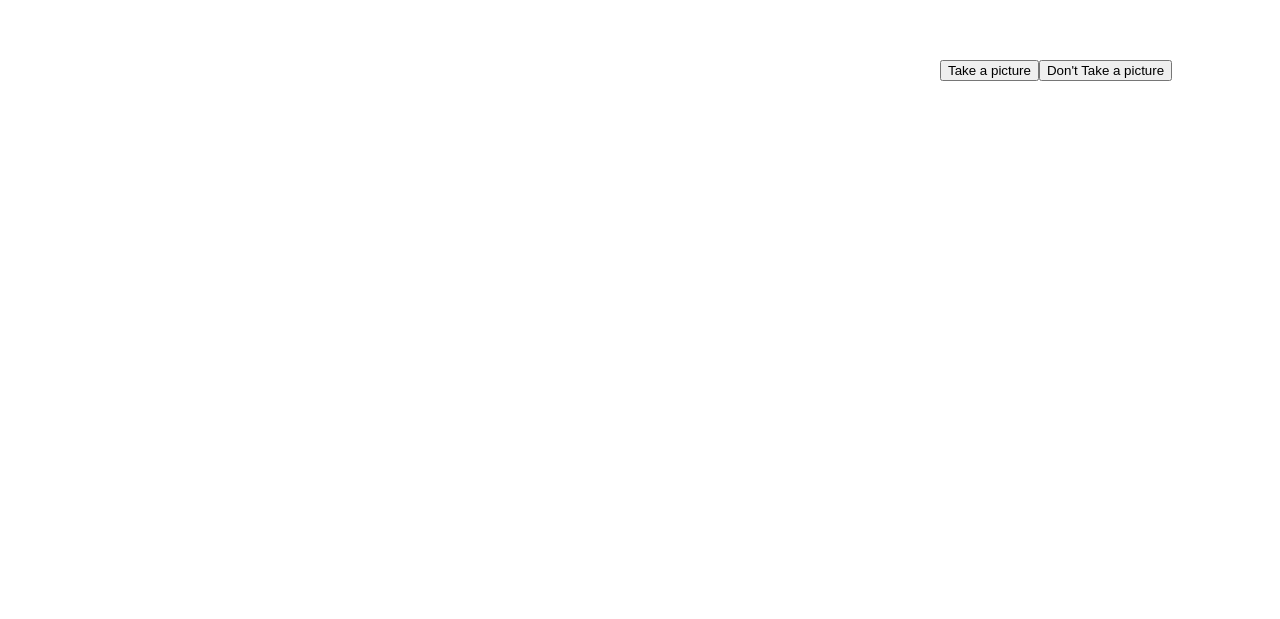
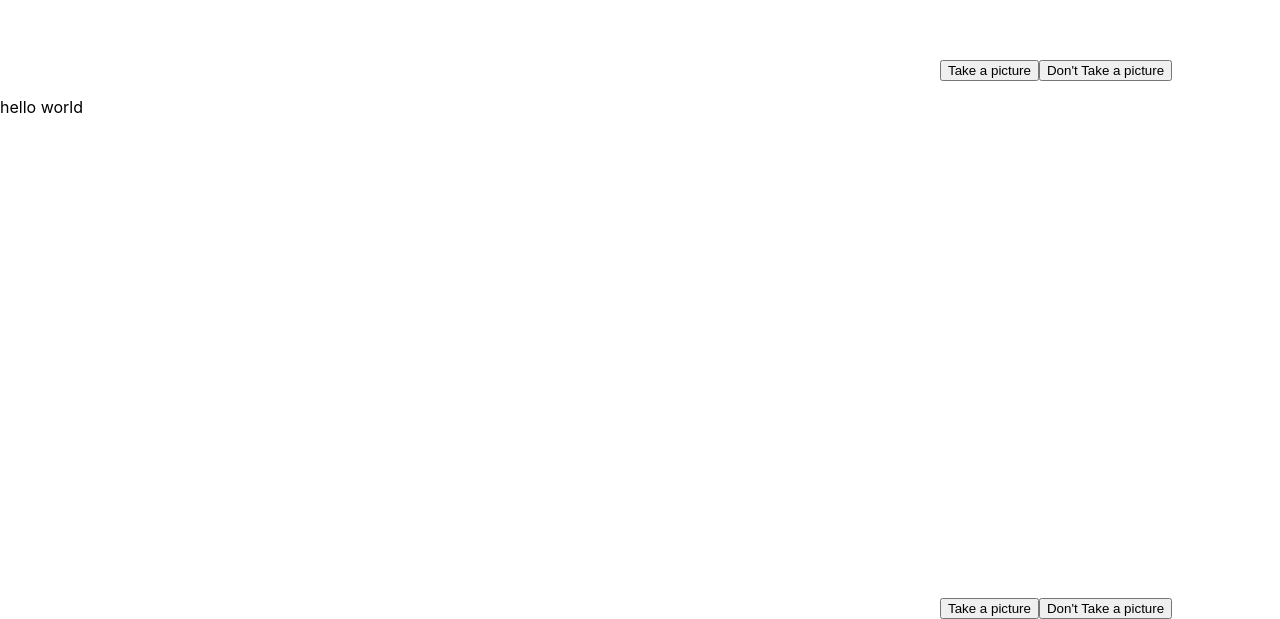
Before and after one commit to Ava-creates/tinderXreal, a React (Create React App) app: page / in a window 1280 px wide. Shown: the part 457-1076 px from the top of the page. Before the commit the page ends 800 px from the top, so only its background shows below. Built offline with nearby package versions, Linux system fonts and the light colour scheme.

Commit message:
add current changes

```diff
--- a/src/Bereal.jsx
+++ b/src/Bereal.jsx
@@ -1,21 +1,39 @@
 import React from 'react'
 import Webcam from 'webcam-easy';
-import { useEffect } from 'react';
+import { useEffect, useState } from 'react';
 
 export const Bereal = () => {
+    const [canvasVisibility, setCanvasVisibility] = useState('visible');
+    let canvaStyles = {
+        visibility : canvasVisibility
+    }
 
+    const handleClick = () => {
+        console.log("handling click")
+    }
 return (
 <div>
+<div id="camera-1">
 <p>hello world</p>
-<video id="webcam" crossOrigin="anonymous" autoPlay playsInline width="640" height="480"></video>
+<video id="webcam" crossOrigin="anonymous" autoPlay playsInline width="640" height="480" style={canvaStyles}></video>
 <canvas id="canvas" className="d-none"></canvas>
 <audio id="snapSound" crossOrigin="anonymous" src="audio/snap.wav" preload = "auto"></audio>
 <button onClick={StartCamera}>Take a picture</button>
-<button onClick={StopCamera}>Don't Take a picture</button>
+<button onClick={() => setCanvasVisibility('hidden')}>Don't Take a picture</button>
+</div>
+<div id="camera-2">
+<p>hello world</p>
+<video id="webcam2" crossOrigin="anonymous" autoPlay playsInline width="640" height="480" style={canvaStyles}></video>
+<canvas id="canvas2" className="d-none"></canvas>
+<audio id="snapSound2" crossOrigin="anonymous" src="audio/snap.wav" preload = "auto"></audio>
+<button onClick={StartCamera}>Take a picture</button>
+<button onClick={() => setCanvasVisibility('hidden')}>Don't Take a picture</button>
+</div>
 </div>
 )
 
 }
+
 
 function InitializeCamera(videoFrameId, canvasId, audioID, cameraFacing){
     const webcamElement = document.getElementById(videoFrameId);
@@ -30,7 +48,7 @@
 
     console.log("Stopping camera");
 
-    const webcam = InitializeCamera('webcam', 'canvas', 'snapSound', 'user');
+    //const webcam = InitializeCamera('webcam', 'canvas', 'snapSound', 'user');
 
     // use usestate here to set the visibilitty of the video and canvas to hidden
 
@@ -48,6 +66,7 @@
 
 function StartCamera(){
 
+
     console.log("starting camera");
 
     const webcam = InitializeCamera('webcam', 'canvas', 'snapSound', 'user')
@@ -60,6 +79,27 @@
    .catch(err => {
        console.log(err);
    });
+
+
+   const pictureTime = setTimeout(clickPic, 2000);
+
+   function clickPic(){
+    const picture  = webcam.snap();
+    console.log(picture);
+}
+
+
+const frontcam = InitializeCamera('webcam2', 'canvas2', 'snapSound2', 'environment');
+frontcam.start()
+.then(result =>{
+ console.log(result)
+   console.log("webcam started");
+})
+.catch(err => {
+    console.log(err);
+});
+
+
 
 }
 
```
